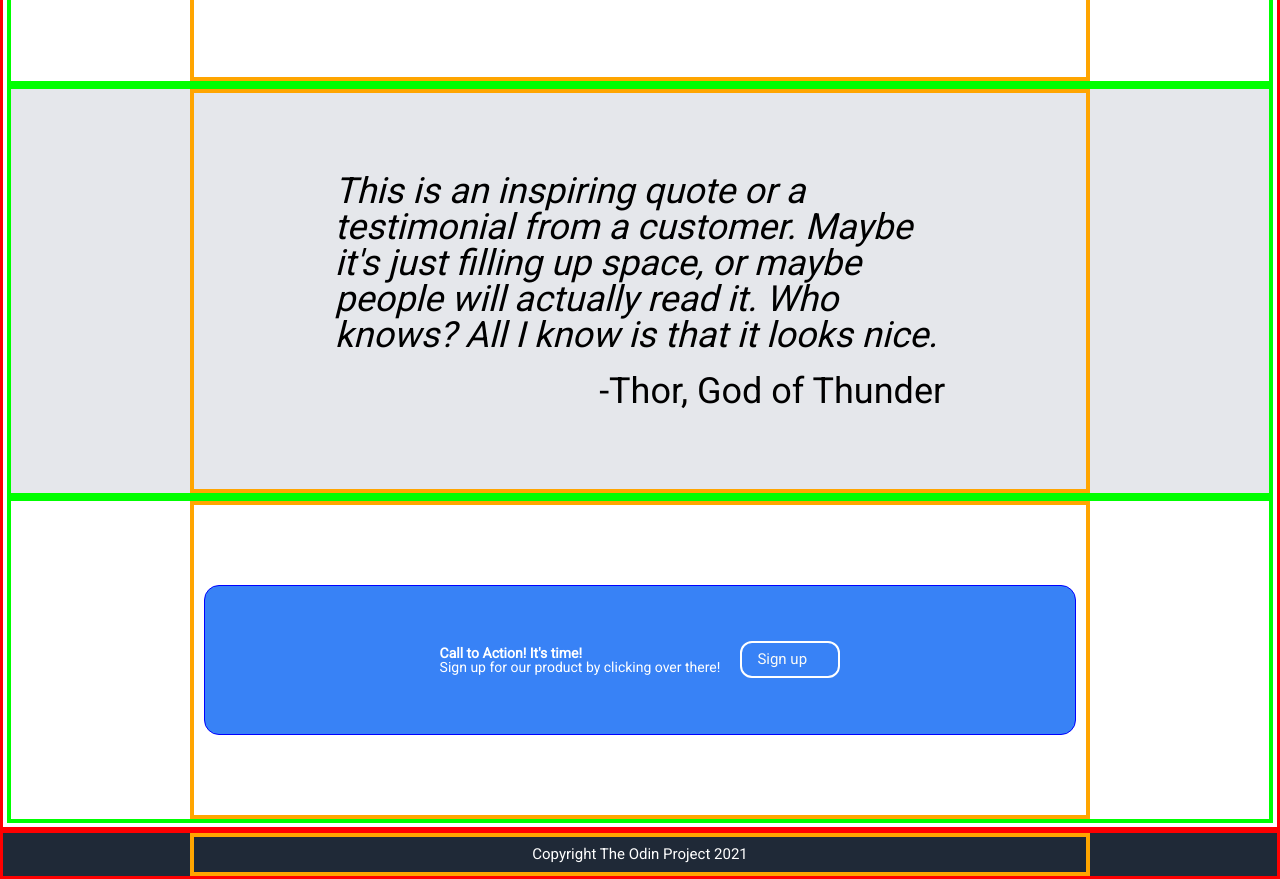
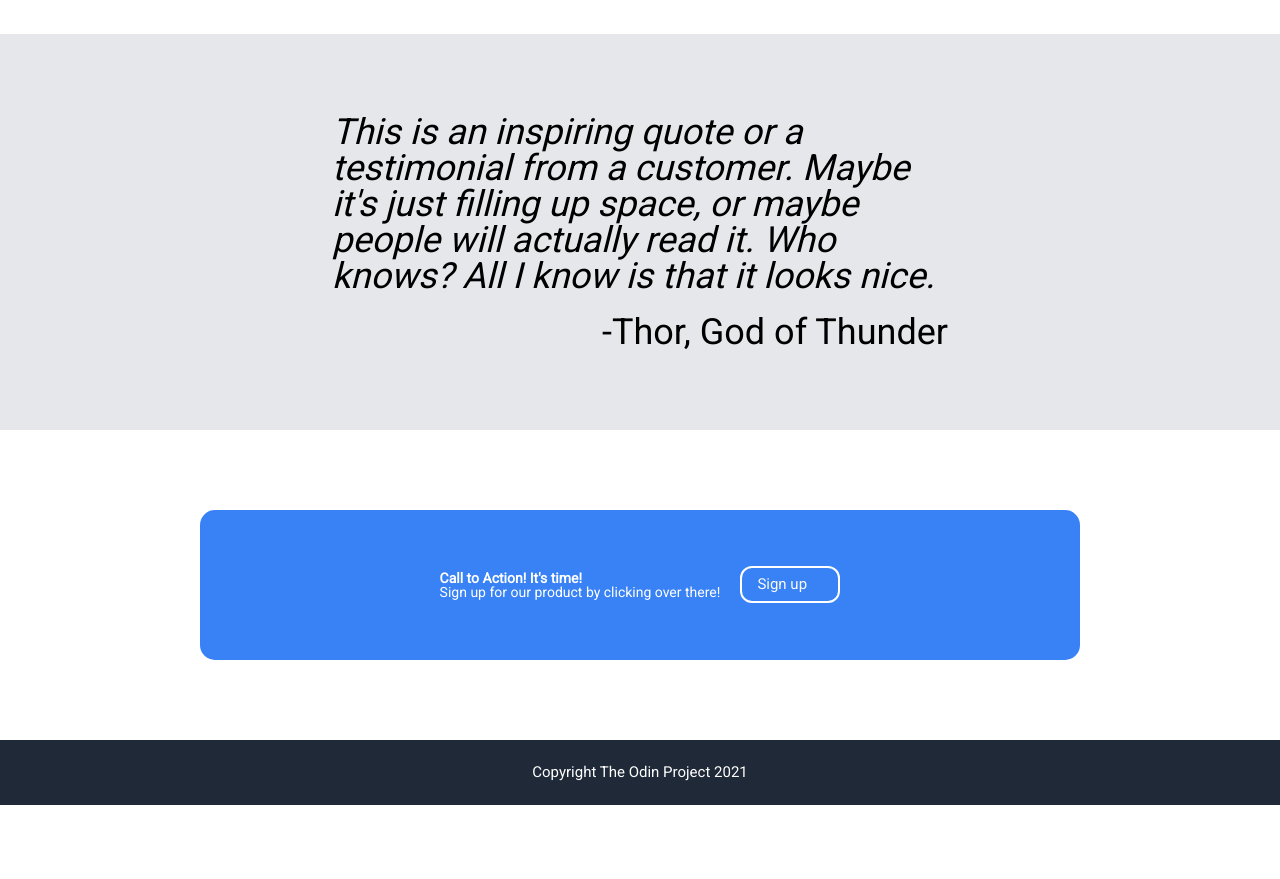
Before and after one commit to tektista/landing-page, a plain HTML site: page index.html in a window 1280 px wide. Shown: the part 967-1846 px from the top of the page. After the commit the page ends 1772 px from the top, so only its background shows below. Drawn offline with Linux system fonts and the light colour scheme.

Commit message:
project completed

```diff
--- a/style.css
+++ b/style.css
@@ -25,13 +25,13 @@ img {
 
 header,
 footer,
-main {
+/* main {
   border: 3px solid red;
-}
+} */
 
-section {
+/* section {
   border: 4px solid lime;
-}
+} */
 
 a {
   display: block;
@@ -54,7 +54,7 @@ main {
 
 .inner-column {
   display: block;
-  border: 4px solid orange;
+  /* border: 4px solid orange; */
   padding: 10px;
   padding-top: 10vh;
   padding-bottom: 10vh;
@@ -102,7 +102,7 @@ footer .inner-column {
   display: flex;
   flex-direction: column;
   gap: 20px;
-  border: 1px solid blue;
+  /* border: 1px solid blue; */
 
   /* padding-top: 10vh;
   padding-bottom: 10vh; */
@@ -151,10 +151,10 @@ footer .inner-column {
   font-size: 15px;
 }
 
-* {
+/* * {
   border: 4px solid blue;
   padding: 4px;
-}
+} */
 
 /* SECTION TWO */
 
@@ -292,4 +292,6 @@ header, footer {
   font-family: Roboto;
   color: white;
 
+  padding: 15px;
+
 }
```
